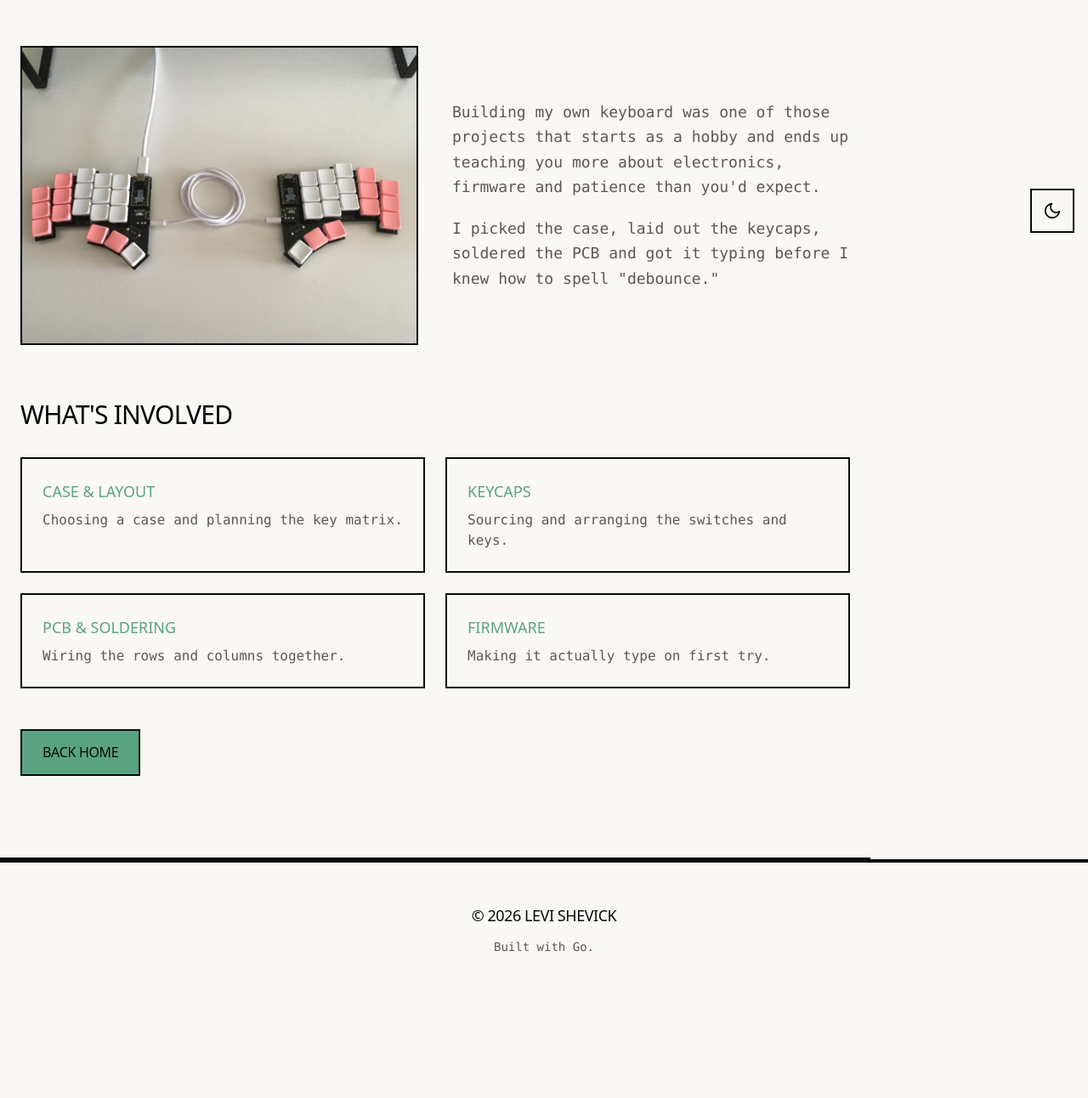
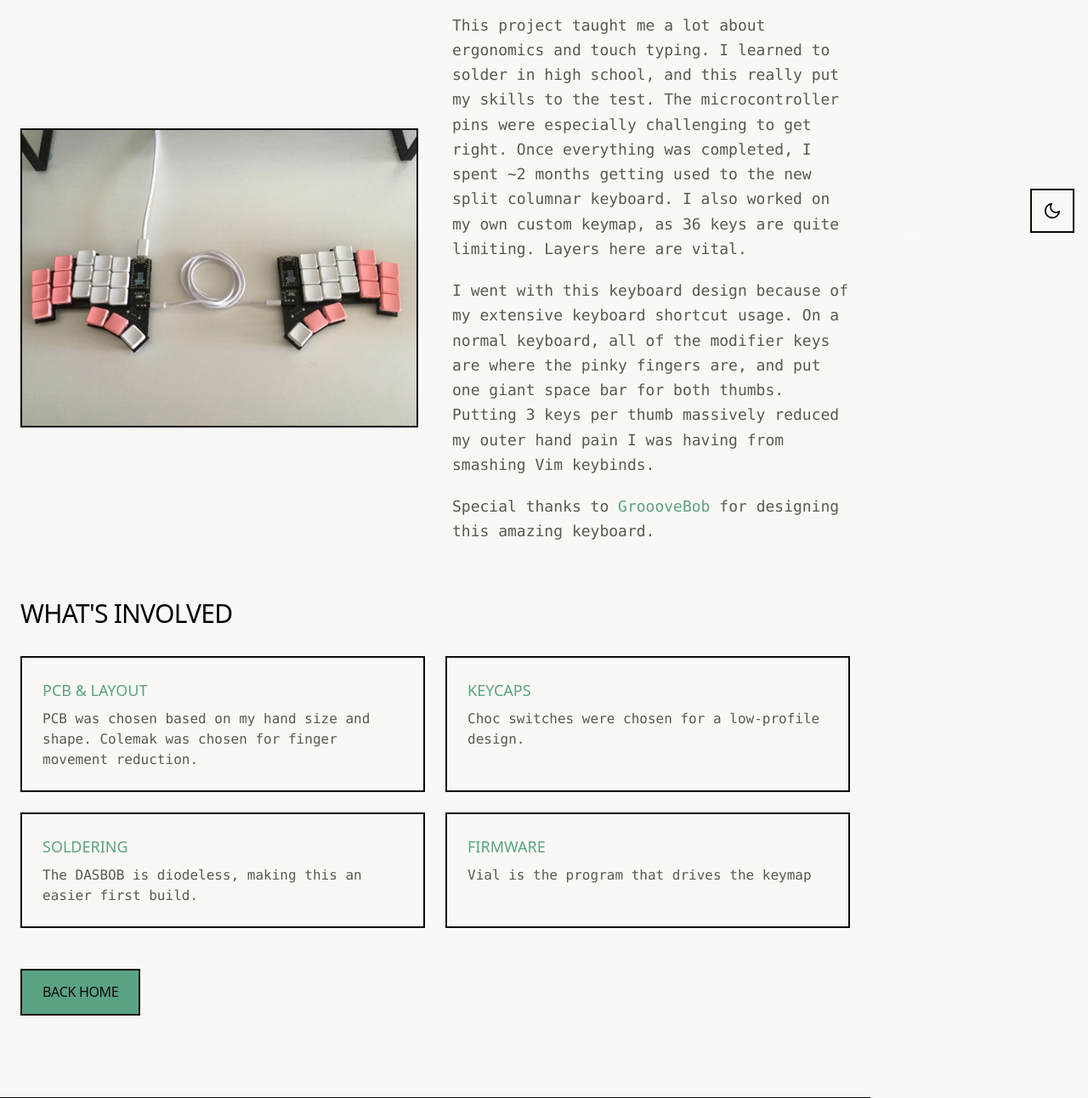
Before and after one commit to lshevick/portfolio_site, a plain HTML site: page projects/custom-keyboard.html in a window 1280 px wide. Shown: the part 510-1802 px from the top of the page at 85% size. Before the commit the page ends 1684 px from the top, so only its background shows below. Drawn offline with Linux system fonts and the light colour scheme; a web font is replaced by a local one.

Commit message:
updates keyboard page

```diff
--- a/projects/custom-keyboard.html
+++ b/projects/custom-keyboard.html
@@ -60,8 +60,8 @@
         class="mobile-toggle rail-toggle absolute inset-block-end-0 inset-inline-end-0 z-70 bg-background/95 backdrop-blur-sm"
         aria-label="Open menu" aria-expanded="false">
         <!-- Bars: shown when the menu is closed -->
-    <svg class="rail-icon rail-icon--bars" viewBox="0 0 24 24" width="22" height="22" fill="none" stroke="currentColor"
-        stroke-width="2" stroke-linecap="round" aria-hidden="true">
+        <svg class="rail-icon rail-icon--bars" viewBox="0 0 24 24" width="22" height="22" fill="none"
+            stroke="currentColor" stroke-width="2" stroke-linecap="round" aria-hidden="true">
             <path d="M5 7h14M5 12h14M5 17h14" />
         </svg>
         <!-- Cross: shown when the menu is open -->
@@ -174,32 +174,61 @@
 
         <main class="bg-bg">
             <article class="min-h-screen flex flex-col items-start px-6 py-24 border-b-2 border-edge max-w-5xl">
-        <a href="/projects.html" class="inline-flex items-center gap-3 font-display uppercase tracking-tight text-accent hover:underline mb-10 text-sm">&larr; Back to projects</a>
+                <a href="/projects.html"
+                    class="inline-flex items-center gap-3 font-display uppercase tracking-tight text-accent hover:underline mb-10 text-sm">&larr;
+                    Back to projects</a>
 
                 <header class="mb-16">
                     <p class="font-display uppercase tracking-tight text-muted mb-4">// Project</p>
-            <h1 class="font-display uppercase leading-[0.9] tracking-tighter text-black dark:text-white text-[clamp(2.5rem,10vw,7rem)] mb-6">Custom Keyboard</h1>
-            <p class="text-xl md:text-2xl font-body text-muted leading-relaxed max-w-2xl">A Dasbob keyboard designed, built and wired by hand.</p>
+                    <h1
+                        class="font-display uppercase leading-[0.9] tracking-tighter text-black dark:text-white text-[clamp(2.5rem,10vw,7rem)] mb-6">
+                        Custom Keyboard</h1>
+                    <p class="text-xl md:text-2xl font-body text-muted leading-relaxed max-w-2xl">DASBOB keyboard, built
+                        and soldered by hand.</p>
                 </header>
 
                 <div class="grid sm:grid-cols-2 gap-10 items-center mb-16">
                     <figure class="overflow-hidden border-2 border-edge bg-thumb-bg flex items-center justify-center">
-                <img src="/images/keyboard.jpg"
-                    width="600" height="400" alt="image of a keyboard" class="w-full h-auto">
+                        <img src="/images/keyboard.jpg" width="600" height="400" alt="image of a keyboard"
+                            class="w-full h-auto">
                     </figure>
                     <div class="space-y-5 font-body text-lg leading-relaxed text-muted">
-                <p>Building my own keyboard was one of those projects that starts as a hobby and ends up teaching you more about electronics, firmware and patience than you'd expect.</p>
-                <p>I picked the case, laid out the keycaps, soldered the PCB and got it typing before I knew how to spell "debounce."</p>
+                        <p>This project taught me a lot about ergonomics and touch typing. I learned to solder in high
+                            school, and this really put my skills to the test. The microcontroller pins were especially
+                            challenging to get right. Once everything was completed, I spent ~2 months getting used to
+                            the new split columnar keyboard. I also worked on my own custom keymap, as 36 keys are quite
+                            limiting. Layers here are vital.</p>
+                        <p>I went with this keyboard design because of my extensive keyboard shortcut usage. On a normal
+                            keyboard, all of the modifier keys are where the pinky fingers are, and put one giant space
+                            bar for both thumbs. Putting 3 keys per thumb massively reduced my outer hand pain I was
+                            having from smashing Vim keybinds.</p>
+                        <p>
+                            Special thanks to <a href="https://github.com/GroooveBob"
+                                class="hover:underline text-accent visited:text-green-700">GroooveBob</a> for designing
+                            this
+                            amazing keyboard.
+                        </p>
                     </div>
                 </div>
 
                 <section class="mb-12">
-            <h2 class="font-display uppercase tracking-tight text-black dark:text-white text-3xl mb-8">What's involved</h2>
+                    <h2 class="font-display uppercase tracking-tight text-black dark:text-white text-3xl mb-8">What's
+                        involved</h2>
                     <ul class="grid sm:grid-cols-2 gap-6">
-                <li class="card"><span class="block font-display uppercase text-accent text-lg mb-2">Case &amp; layout</span><span class="font-body text-muted">Choosing a case and planning the key matrix.</span></li>
-                <li class="card"><span class="block font-display uppercase text-accent text-lg mb-2">Keycaps</span><span class="font-body text-muted">Sourcing and arranging the switches and keys.</span></li>
-                <li class="card"><span class="block font-display uppercase text-accent text-lg mb-2">PCB &amp; soldering</span><span class="font-body text-muted">Wiring the rows and columns together.</span></li>
-                <li class="card"><span class="block font-display uppercase text-accent text-lg mb-2">Firmware</span><span class="font-body text-muted">Making it actually type on first try.</span></li>
+                        <li class="card"><span class="block font-display uppercase text-accent text-lg mb-2">PCB &amp;
+                                layout</span><span class="font-body text-muted">PCB was chosen based on my hand size and
+                                shape. Colemak was chosen for finger movement reduction.</span></li>
+                        <li class="card"><span
+                                class="block font-display uppercase text-accent text-lg mb-2">Keycaps</span><span
+                                class="font-body text-muted">Choc switches were chosen for a low-profile design.</span>
+                        </li>
+                        <li class="card"><span
+                                class="block font-display uppercase text-accent text-lg mb-2">Soldering</span><span
+                                class="font-body text-muted">The DASBOB is diodeless, making this an easier first
+                                build.</span></li>
+                        <li class="card"><span
+                                class="block font-display uppercase text-accent text-lg mb-2">Firmware</span><span
+                                class="font-body text-muted">Vial is the program that drives the keymap</span></li>
                     </ul>
                 </section>
 
```
Also changed, not shown: index.html (+2 -1 lines), projects.html (+2 -1 lines). Lines whose indentation alone changed are shown as unchanged.
